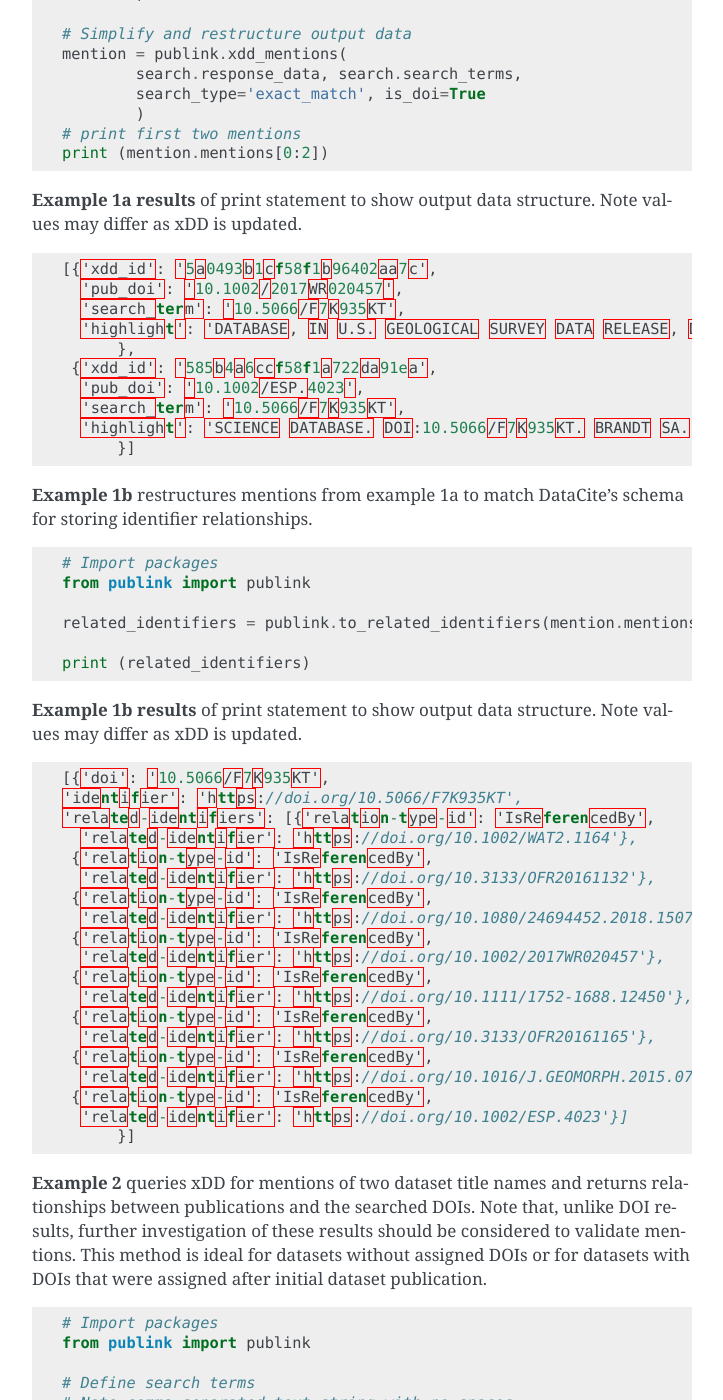
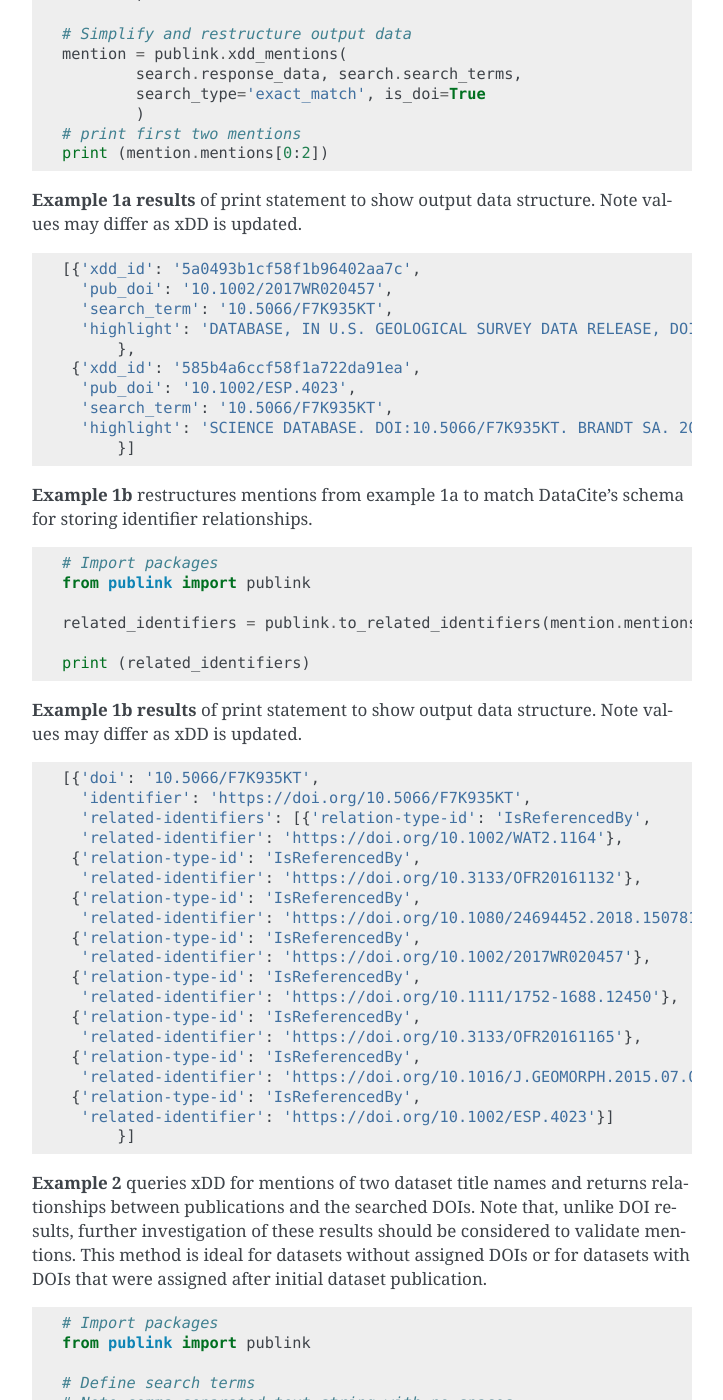
Before and after one commit to tedhabermann/publink, a Sphinx documentation site: the page built from docs/readme.rst, in a window 1280 px wide and 1400 px high, scrolled down 1928 px. Shown: the whole window, without its empty margins (388-1111 px from the left). Built offline with Sphinx 7.4.7, drawn with Linux system fonts in a browser that asks for light colours; some of the changed text lies outside the part shown.

Commit message:
clean docs (#3)
* clean docs

* fix JSON codeblock issue

* Bump version: 0.1.1 → 0.2.0

* Bump version: 0.2.0 → 0.2.1

* 👷 rm travis for ci

Co-authored-by: Brandon Serna <bserna@usgs.gov>

```diff
--- a/README.rst
+++ b/README.rst
@@ -81,7 +81,7 @@ Note that search and mention variables are objects that contain data and informa
 
 **Example 1a results** of print statement to show output data structure.  Note values may differ as xDD is updated.
 
-.. code-block:: JSON
+.. code-block::
 
   [{'xdd_id': '5a0493b1cf58f1b96402aa7c',
     'pub_doi': '10.1002/2017WR020457',
@@ -107,11 +107,11 @@ Note that search and mention variables are objects that contain data and informa
 
 **Example 1b results** of print statement to show output data structure.  Note values may differ as xDD is updated.
 
-.. code-block:: JSON
+.. code-block::
 
   [{'doi': '10.5066/F7K935KT',
-  'identifier': 'https://doi.org/10.5066/F7K935KT',
-  'related-identifiers': [{'relation-type-id': 'IsReferencedBy',
+    'identifier': 'https://doi.org/10.5066/F7K935KT',
+    'related-identifiers': [{'relation-type-id': 'IsReferencedBy',
     'related-identifier': 'https://doi.org/10.1002/WAT2.1164'},
    {'relation-type-id': 'IsReferencedBy',
     'related-identifier': 'https://doi.org/10.3133/OFR20161132'},
@@ -156,7 +156,7 @@ Note that search and mention variables are objects that contain data and informa
 
 **Example 2 results** of print statement to show output data structure.  Note values may differ as xDD is updated. Additionally, note that PAD-US version 1.4 was assigned a DOI; however, the publication found in xDD did not reference the DOI.
 
-.. code-block:: JSON
+.. code-block::
 
   [{'xdd_id': '5c1c34751faed655488963fc',
     'pub_doi': '10.1016/J.FORPOL.2018.03.009',
@@ -191,7 +191,7 @@ Note that search and mention variables are objects that contain data and informa
 
 **Example 3 results** of print statement to show output data structure.  Note values may differ as xDD is updated.
 
-.. code-block:: JSON
+.. code-block::
 
   [{'xdd_id': '5e62d6d1998e17af82642c1c',
     'pub_doi': '10.3133/SIM3428',
@@ -235,7 +235,7 @@ Note that search and mention variables are objects that contain data and informa
 
 **Example 4 results** of print statements to show output data structure.  Note values may differ as eventdata is updated.
 
-.. code-block:: JSON
+.. code-block::
 
   Successful response.
 
--- a/code.json
+++ b/code.json
@@ -3,7 +3,7 @@
       "name": "publink",
       "organization": "U.S. Geological Survey",
       "description": "This Python package contains methods to help build relationships between data and the publications they are referenced in.",
-      "version": "0.1.0",
+      "version": "0.1.1",
       "status": "Production",
 
       "permissions": {
--- a/docs/conf.py
+++ b/docs/conf.py
@@ -49,8 +49,7 @@ master_doc = "index"
 
 # General information about the project.
 project = "publink"
-copyright = "2020, Madison Langseth"
-author = "Madison Langseth"
+author = "Daniel Wieferich"
 
 # The version info for the project you're documenting, acts as replacement
 # for |version| and |release|, also used in various other places throughout
@@ -126,7 +125,7 @@ latex_elements = {
 # (source start file, target name, title, author, documentclass
 # [howto, manual, or own class]).
 latex_documents = [
-    (master_doc, "publink.tex", "publink Documentation", "Madison Langseth", "manual",),
+    (master_doc, "publink.tex", "publink Documentation", "Daniel Wieferich", "manual",),
 ]
 
 
--- a/publink/__init__.py
+++ b/publink/__init__.py
@@ -2,4 +2,4 @@
 
 __author__ = """Daniel Wieferich"""
 __email__ = "dwieferich@usgs.gov"
-__version__ = "__version__ = '0.1.1'"
+__version__ = "__version__ = '0.2.1'"
--- a/setup.cfg
+++ b/setup.cfg
@@ -1,5 +1,5 @@
 [bumpversion]
-current_version = 0.1.1
+current_version = 0.2.1
 commit = True
 tag = True
 
--- a/setup.py
+++ b/setup.py
@@ -47,6 +47,6 @@ setup(
     test_suite="tests",
     tests_require=test_requirements,
     url="https://github.com/usgs-biolab/publink",
-    version="0.1.1",
+    version="version='0.2.1'",
     zip_safe=False,
 )
```
Also changed, not shown: CONTRIBUTING.rst (+3 -4 lines), docs/installation.rst (+4 -4 lines), .travis.yml (deleted), 1 other file.
